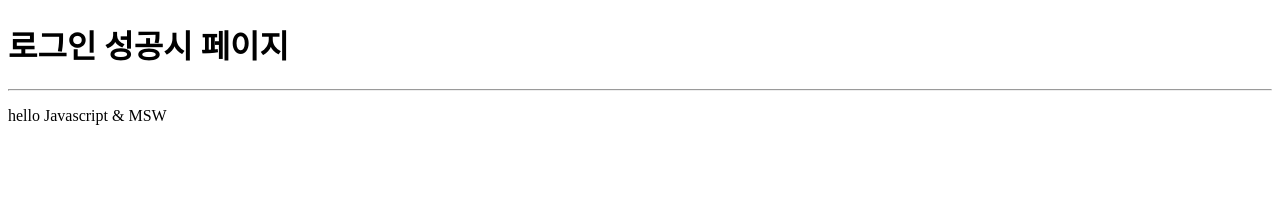
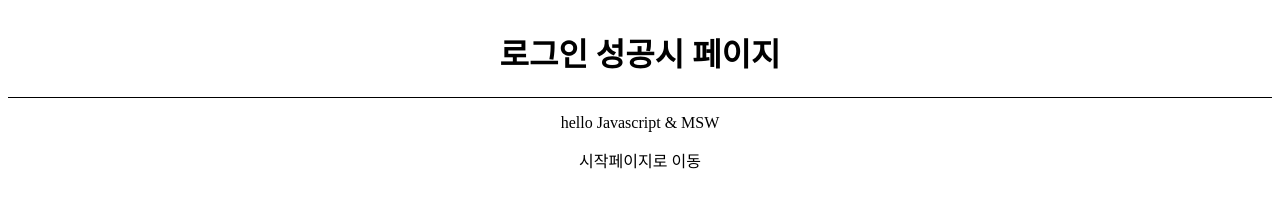
Before and after one commit to modern-agile-team/frontend-tutorial-lecture, a plain HTML site: page public/views/page.html in a window 1280 px wide. Drawn offline with Linux system fonts and the light colour scheme.

Commit message:
라우팅 수정

```diff
--- a/public/styles/global.css
+++ b/public/styles/global.css
@@ -12,6 +12,11 @@ body {
   width: 200px;
   padding: 10px 50px 50px 50px;
   border: 2px solid #000;
+}
+
+.border-bottom {
+  width: 100%;
+  border-bottom: 1px solid #000;
 }
 
 input {
--- a/public/views/page.html
+++ b/public/views/page.html
@@ -4,10 +4,12 @@
     <meta charset="UTF-8" />
     <meta name="viewport" content="width=device-width, initial-scale=1.0" />
     <title>login-lecture | page</title>
+    <link rel="stylesheet" href="/public/styles/global.css"
   </head>
   <body>
     <h1>로그인 성공시 페이지</h1>
-    <hr />
+    <div class="border-bottom"></div>
     <p>hello Javascript & MSW</p>
+    <a href="/public/views/">시작페이지로 이동</a>
   </body>
 </html>
```
Also changed, not shown: public/views/index.html (+3 -4 lines).
